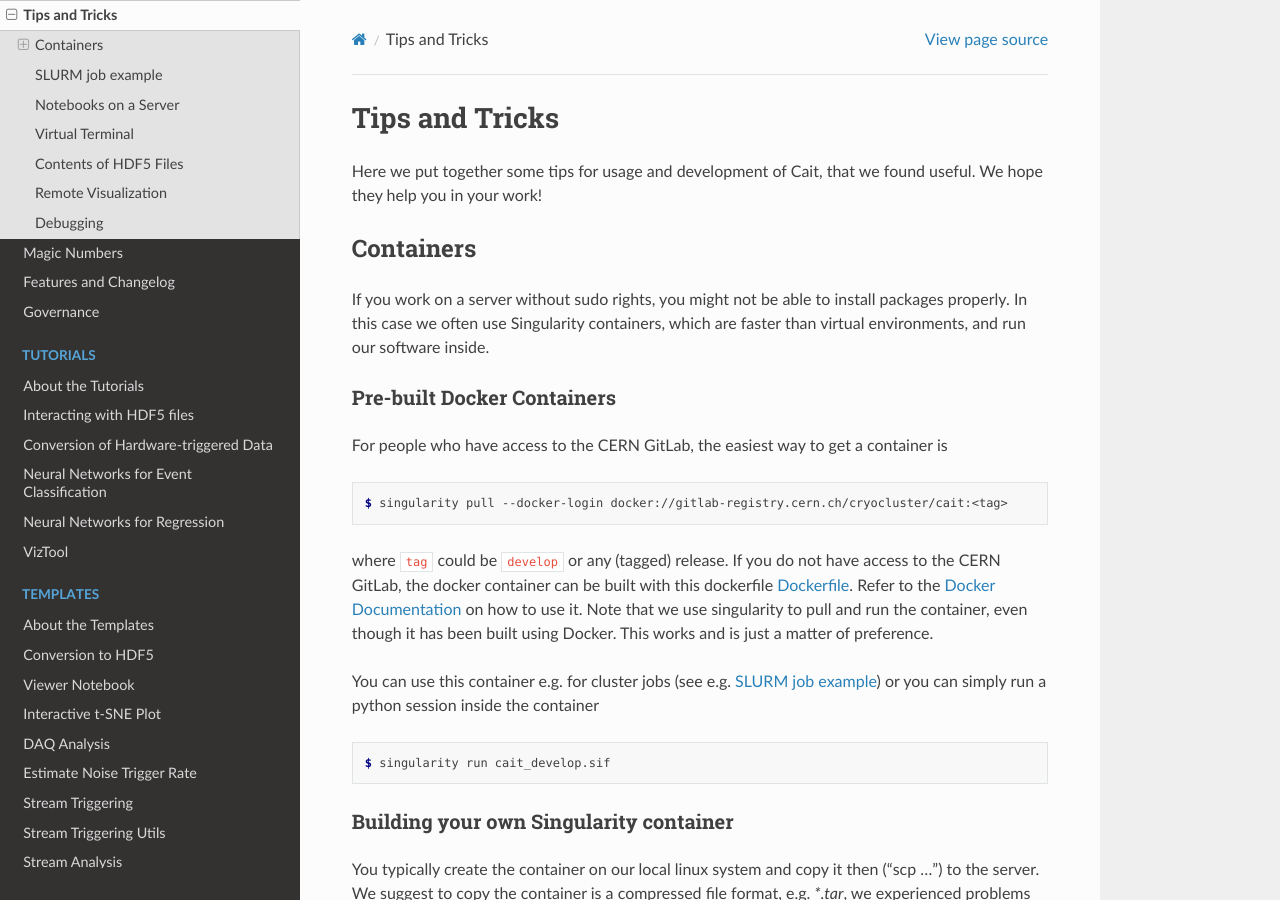
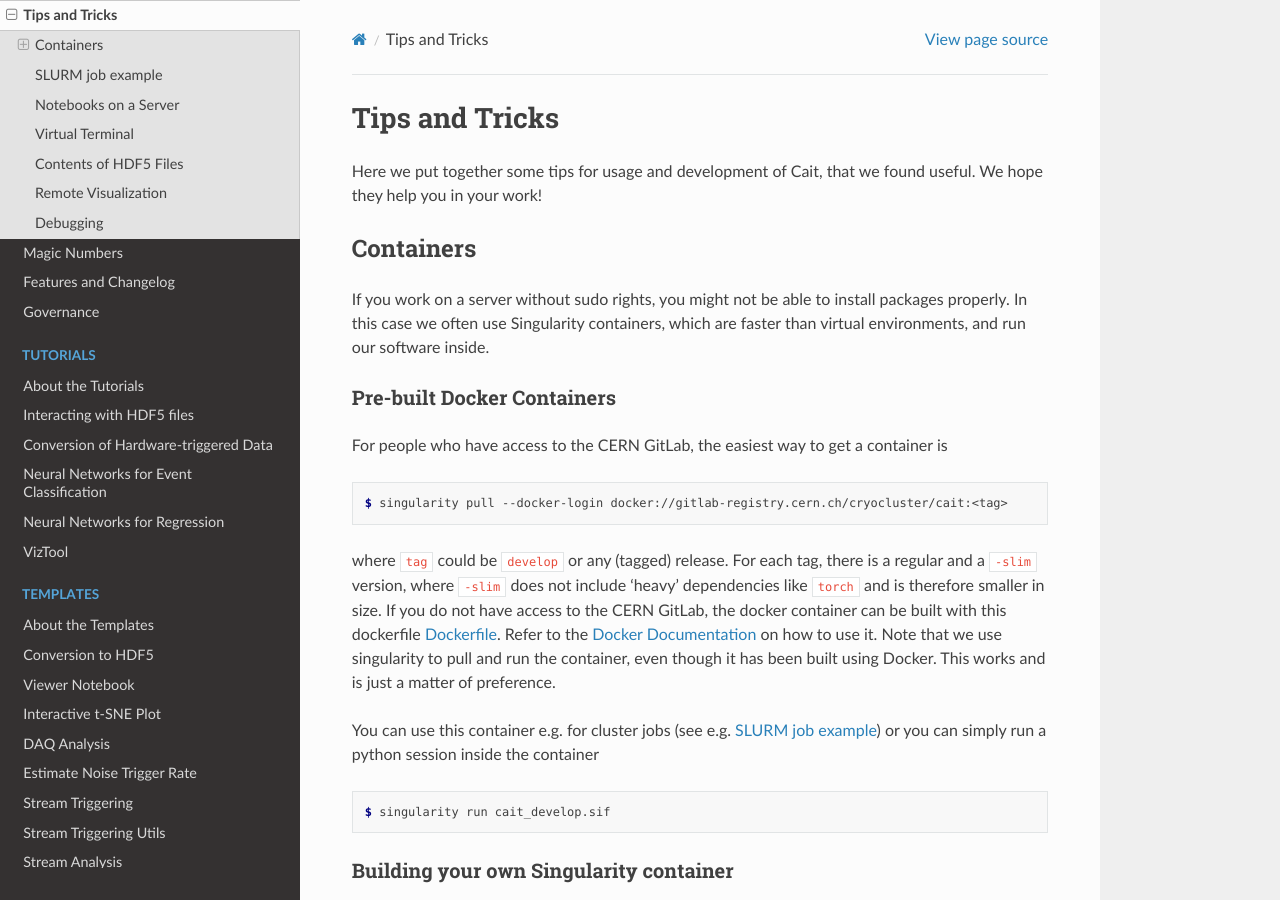
Before and after one commit to fewagner/cait, a Sphinx documentation site: the page built from docs/source/tips.rst, in a window 1280 px wide and 900 px high. Built offline with Sphinx 7.4.7 and the Read the Docs theme 3.1.0, drawn with Linux system fonts in a browser that asks for light colours; pages that are not in the unit, such as notebooks, are missing from menus.

Commit message:
add slim container builds

```diff
--- a/docs/source/tips.rst
+++ b/docs/source/tips.rst
@@ -17,7 +17,7 @@ For people who have access to the CERN GitLab, the easiest way to get a containe
 
     $ singularity pull --docker-login docker://gitlab-registry.cern.ch/cryocluster/cait:<tag>
 
-where ``tag`` could be ``develop`` or any (tagged) release.
+where ``tag`` could be ``develop`` or any (tagged) release. For each tag, there is a regular and a ``-slim`` version, where ``-slim`` does not include 'heavy' dependencies like ``torch`` and is therefore smaller in size.
 If you do not have access to the CERN GitLab, the docker container can be built with this dockerfile `Dockerfile <https://github.com/fewagner/cait/blob/develop/Dockerfile>`_. Refer to the `Docker Documentation <https://docs.docker.com/build/concepts/dockerfile/>`_ on how to use it. Note that we use singularity to pull and run the container, even though it has been built using Docker. This works and is just a matter of preference.
 
 You can use this container e.g. for cluster jobs (see e.g. :ref:`slurm-example-section`) or you can simply run a python session inside the container
```
Also changed, not shown: .gitlab-ci.yml, 1 other file.
